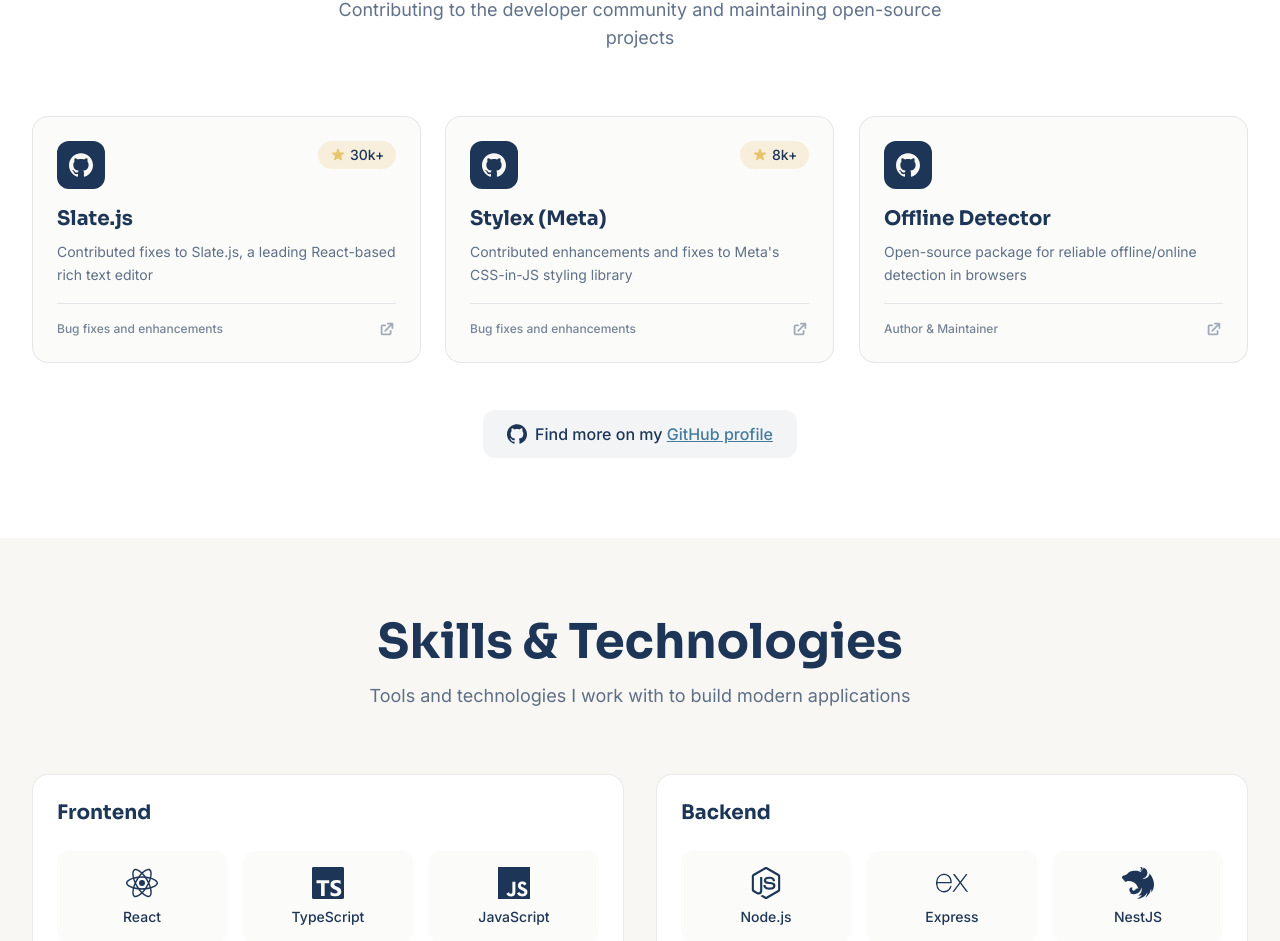
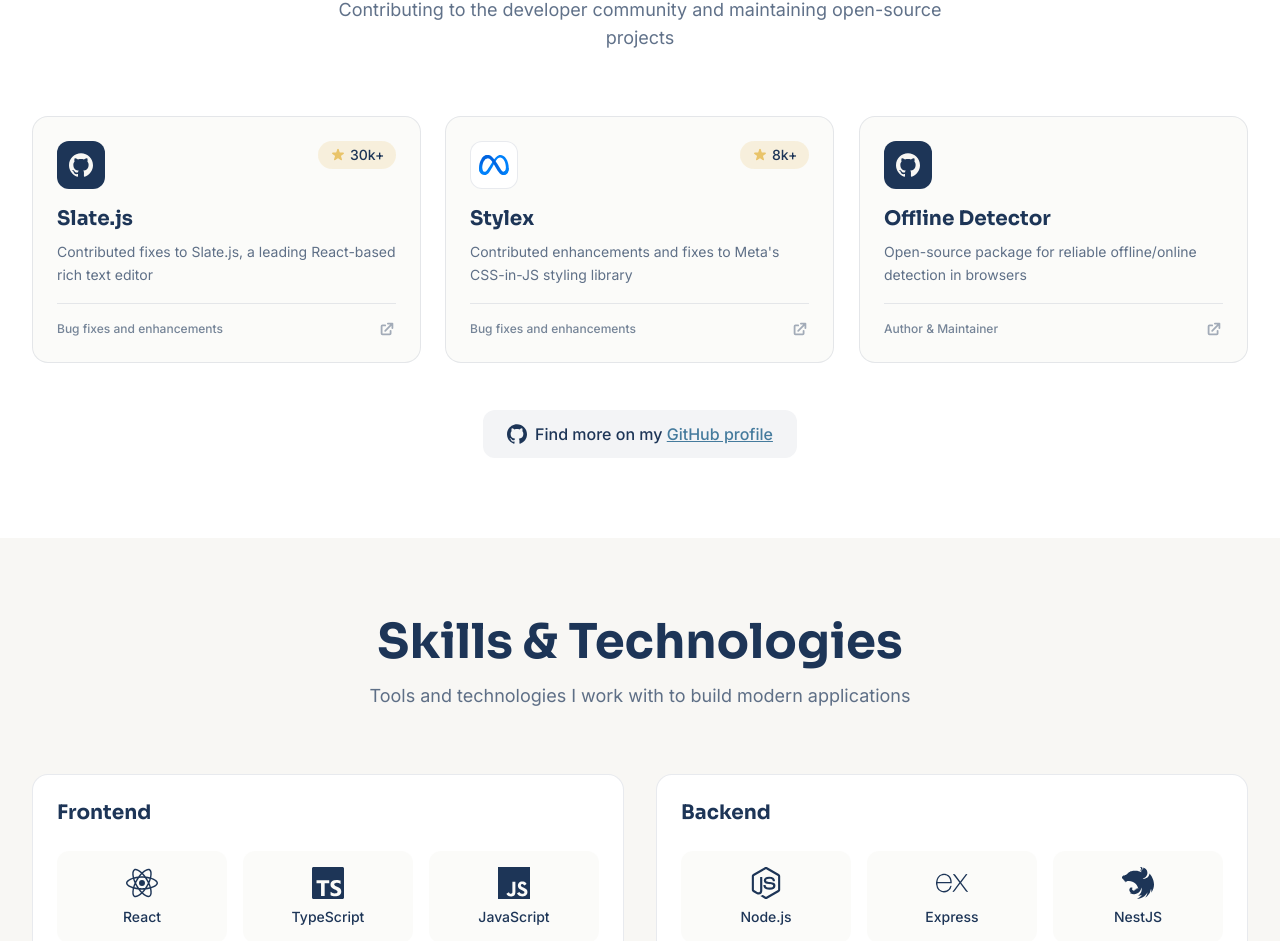
Before and after one commit to hiteshshetty-dev/hiteshshetty.com, a Next.js app: page / in a window 1280 px wide. Shown: the part 3857-4798 px from the top of the page. Built offline with nearby package versions, Linux system fonts and the light colour scheme.

Commit message:
feat: update OpenSourceCard to support project icons and modify data schema for icon inclusion

```diff
--- a/src/components/opensource/OpenSourceCard.tsx
+++ b/src/components/opensource/OpenSourceCard.tsx
@@ -1,3 +1,4 @@
+import Image from "next/image";
 import { HiDownload, HiExternalLink, HiStar } from "react-icons/hi";
 import { SiGithub } from "react-icons/si";
 
@@ -10,6 +11,7 @@
   url: string;
   contributions: string;
   professional?: boolean;
+  icon?: string;
 }
 
 interface OpenSourceCardProps {
@@ -31,9 +33,21 @@
       className={`group block ${bgColor} rounded-2xl p-6 hover:shadow-xl transition-all duration-300 border border-brand-navy/10 hover:border-brand-amber/50 [will-change:transform,box-shadow] flex flex-col h-full`}
     >
       <div className="flex items-start justify-between mb-4">
-        <div className="w-12 h-12 rounded-xl bg-brand-navy flex items-center justify-center group-hover:bg-brand-steel transition-colors">
-          <SiGithub size={24} className="text-brand-beige" />
-        </div>
+        {project.icon ? (
+          <div className="w-12 h-12 rounded-xl flex items-center justify-center p-2 border border-brand-navy/10 bg-white">
+            <Image
+              src={project.icon}
+              alt={`${project.name} icon`}
+              width={48}
+              height={48}
+              className="object-contain w-full h-full"
+            />
+          </div>
+        ) : (
+          <div className="w-12 h-12 rounded-xl bg-brand-navy flex items-center justify-center group-hover:bg-brand-steel transition-colors">
+            <SiGithub size={24} className="text-brand-beige" />
+          </div>
+        )}
         <div className="flex items-center gap-2">
           {project.stars && (
             <div className="flex items-center gap-1 px-3 py-1 bg-brand-amber/20 rounded-full">
--- a/src/data/opensource.json
+++ b/src/data/opensource.json
@@ -9,7 +9,8 @@
   },
   {
     "uuid": "stylex",
-    "name": "Stylex (Meta)",
+    "name": "Stylex",
+    "icon": "/icons/meta-logomark.svg",
     "description": "Contributed enhancements and fixes to Meta's CSS-in-JS styling library",
     "stars": "8k+",
     "url": "https://github.com/facebook/stylex/pulls?q=is%3Apr+author%3Ahiteshshetty-dev",
@@ -25,8 +26,9 @@
   },
   {
     "uuid": "contentstack-live-preview-utils",
-    "name": "@contentstack/live-preview-utils",
+    "name": "Live Preview SDK",
     "description": "Open-source package for real-time content preview and visual editing, connecting Contentstack with websites for live updates",
+    "icon": "/icons/contentstack-logomark.svg",
     "stars": "",
     "weeklyDownloads": "27k+",
     "url": "https://github.com/contentstack/live-preview-sdk",
@@ -35,8 +37,9 @@
   },
   {
     "uuid": "contentstack-json-rte-serializer",
-    "name": "@contentstack/json-rte-serializer",
+    "name": "JSON RTE Serializer",
     "description": "Open-source npm package for converting JSON Rich Text Editor content between JSON and HTML formats, enabling seamless data transformation",
+    "icon": "/icons/contentstack-logomark.svg",
     "stars": "",
     "weeklyDownloads": "23k+",
     "url": "https://github.com/contentstack/json-rte-serializer",
--- a/src/schema/opensource.json
+++ b/src/schema/opensource.json
@@ -48,6 +48,10 @@
         "type": "boolean",
         "description": "Whether this is a professional open source package",
         "default": false
+      },
+      "icon": {
+        "type": "string",
+        "description": "Complete URI or path string to the organization/project icon image"
       }
     },
     "required": ["uuid", "name", "description", "url", "contributions"],
```
